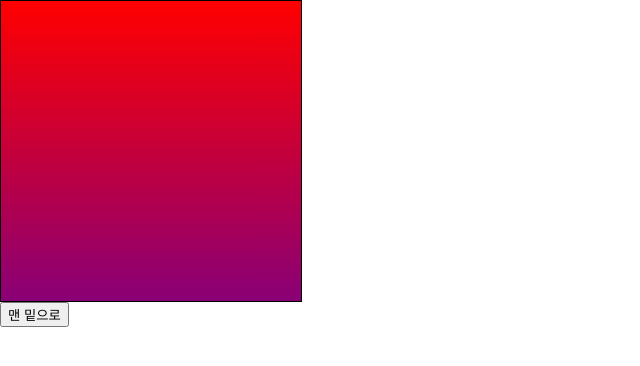
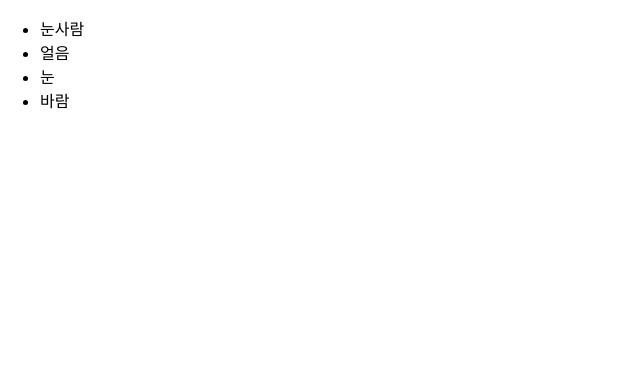
Before and after one commit to alswns6327/hello-react, a React (Create React App) app: page / in a window 1280 px wide. Shown: the top 366 px of the page, without its empty margins (0-640 px from the left). Built offline with nearby package versions, Linux system fonts and the light colour scheme.

Commit message:
map, key

```diff
--- a/src/App.js
+++ b/src/App.js
@@ -8,6 +8,7 @@
 import ValidationSample from './ValidationSample';
 import RefSample from './RefSample';
 import ScrollBox from './ScrollBox';
+import IterationSample from './IterationSample';
 
 class App extends Component {
   render() {
@@ -20,13 +21,14 @@
 
         {/* <ValidationSample></ValidationSample> */}
 
-        <ScrollBox ref={ref => this.scrollBox = ref}></ScrollBox>
+        {/* <ScrollBox ref={ref => this.scrollBox = ref}></ScrollBox>
         <button
           onClick={()=>{this.scrollBox.scrollToBottom()}}
         >
           맨 밑으로
-        </button>
+        </button> */}
 
+        <IterationSample></IterationSample>
       </>
     );
   }
--- /dev/null
+++ b/src/IterationSample.js
@@ -0,0 +1,12 @@
+import React from 'react';
+
+const IterationSample = () => {
+    const names = ['눈사람', '얼음', '눈', '바람'];
+    const nameList = names.map((name, index)=> <li key={index}>{name}</li>);
+
+    return (
+        <ul>{nameList}</ul>
+    );
+};
+
+export default IterationSample;
```
